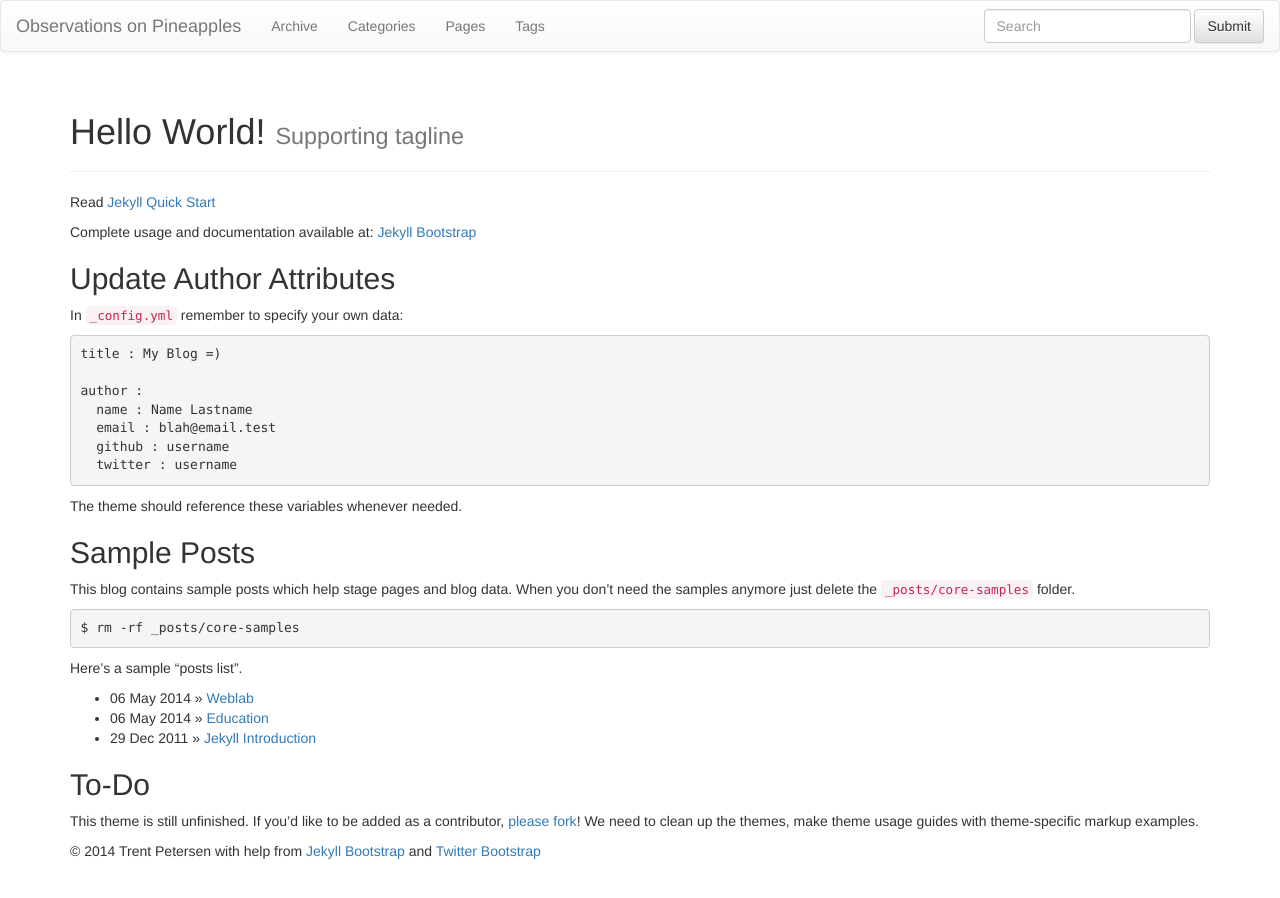
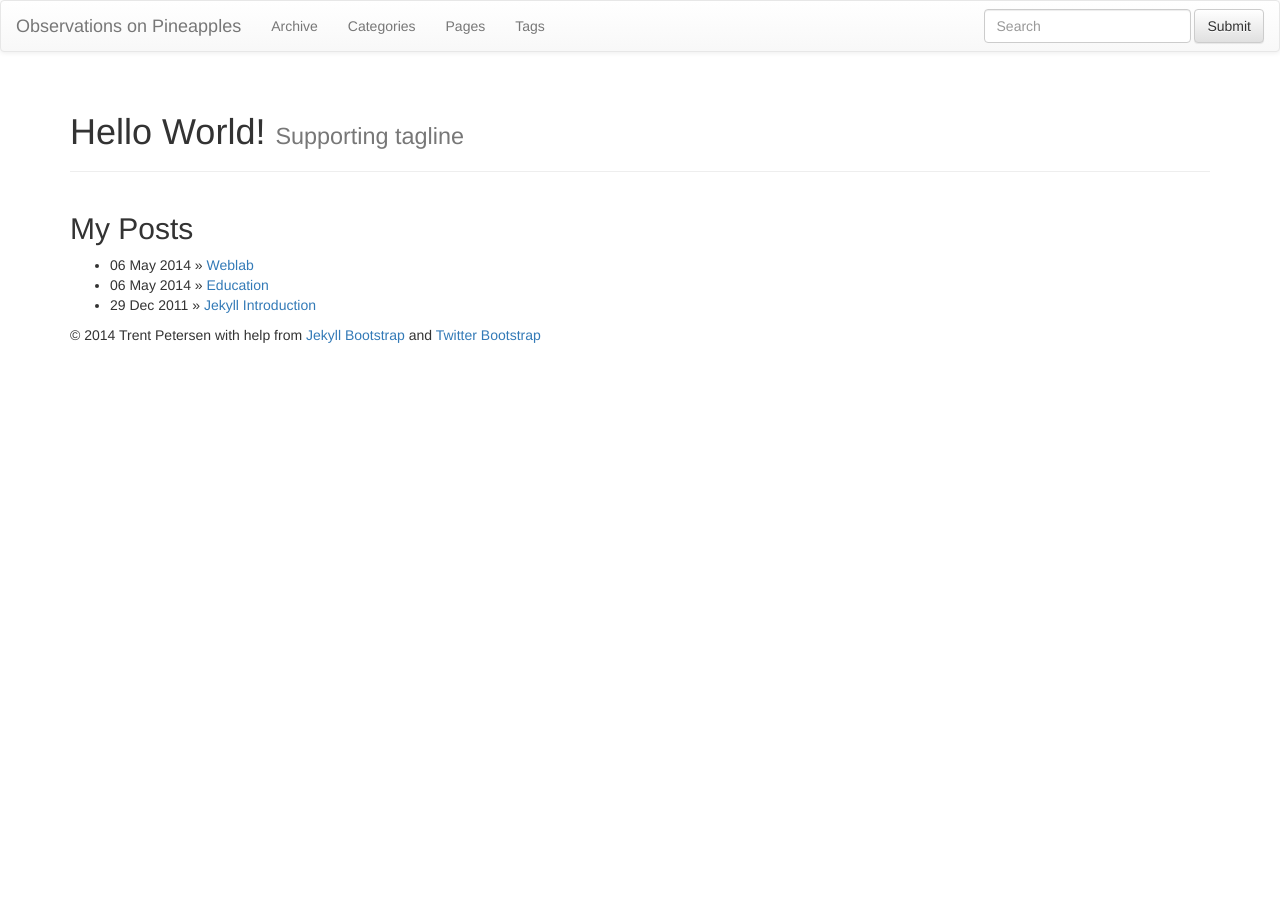
Before and after one commit to trenthp/jb, a Jekyll site: the page built from index.md, in a window 1280 px wide. Built offline with Jekyll 4.4.1, drawn with Linux system fonts in a browser that asks for light colours; nearby versions of some CDN libraries; library files that are not in the unit come from our copies.

Commit message:
clean up

```diff
--- a/index.md
+++ b/index.md
@@ -5,40 +5,10 @@ tagline: Supporting tagline
 ---
 {% include JB/setup %}
 
-Read [Jekyll Quick Start](http://jekyllbootstrap.com/usage/jekyll-quick-start.html)
 
-Complete usage and documentation available at: [Jekyll Bootstrap](http://jekyllbootstrap.com)
-
-## Update Author Attributes
-
-In `_config.yml` remember to specify your own data:
-
-    title : My Blog =)
-
-    author :
-      name : Name Lastname
-      email : blah@email.test
-      github : username
-      twitter : username
-
-The theme should reference these variables whenever needed.
-
-## Sample Posts
-
-This blog contains sample posts which help stage pages and blog data.
-When you don't need the samples anymore just delete the `_posts/core-samples` folder.
-
-    $ rm -rf _posts/core-samples
-
-Here's a sample "posts list".
-
+## My Posts
 <ul class="posts">
   {% for post in site.posts %}
     <li><span>{{ post.date | date_to_string }}</span> &raquo; <a href="{{ BASE_PATH }}{{ post.url }}">{{ post.title }}</a></li>
   {% endfor %}
 </ul>
-
-## To-Do
-
-This theme is still unfinished. If you'd like to be added as a contributor, [please fork](http://github.com/plusjade/jekyll-bootstrap)!
-We need to clean up the themes, make theme usage guides with theme-specific markup examples.
```
